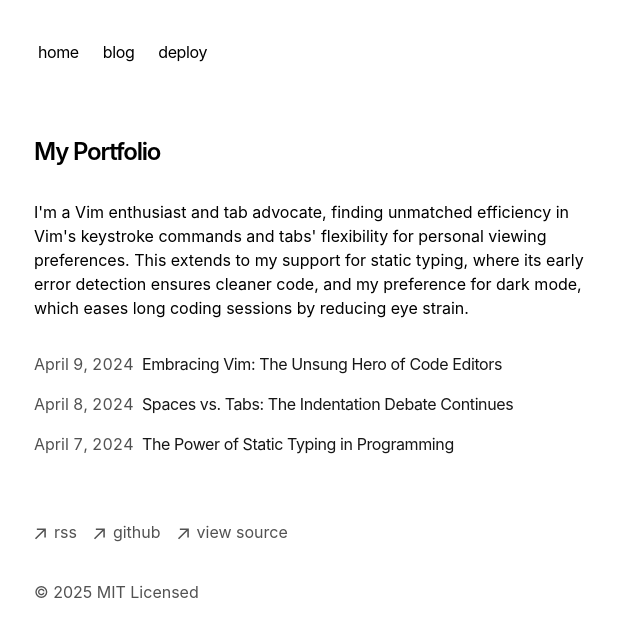
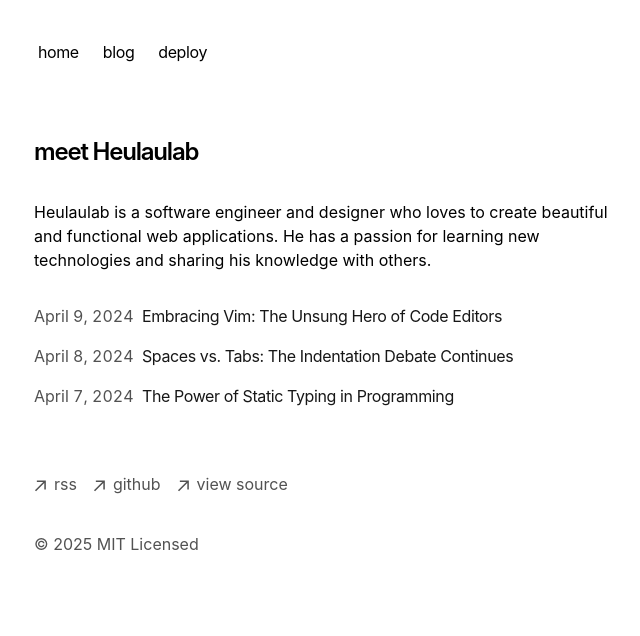
Before and after one commit to heulaulab-dev/heulaulab-landing, a Next.js app: page / in a window 1280 px wide. Shown: the top 636 px of the page, without its empty margins (318-958 px from the left). Built offline with nearby package versions, Linux system fonts and the light colour scheme.

Commit message:
Refactor page structure and update headings for consistency

```diff
--- a/app/blog/page.tsx
+++ b/app/blog/page.tsx
@@ -7,9 +7,9 @@ export const metadata = {
 
 export default function Page() {
   return (
-    <section>
-      <h1 className="font-semibold text-2xl mb-8 tracking-tighter">My Blog</h1>
-      <BlogPosts />
-    </section>
-  )
+		<section>
+			<h1 className='mb-8 font-semibold text-2xl tracking-tighter'>Blog</h1>
+			<BlogPosts />
+		</section>
+	);
 }
--- a/app/not-found.tsx
+++ b/app/not-found.tsx
@@ -1,10 +1,10 @@
 export default function NotFound() {
   return (
-    <section>
-      <h1 className="mb-8 text-2xl font-semibold tracking-tighter">
-        404 - Page Not Found
-      </h1>
-      <p className="mb-4">The page you are looking for does not exist.</p>
-    </section>
-  )
+		<section>
+			<h1 className='mb-8 font-semibold text-2xl tracking-tighter'>
+				404 - Page Not Found
+			</h1>
+			<p className='mb-4'>The page you are looking for does not exist.</p>
+		</section>
+	);
 }
--- a/app/page.tsx
+++ b/app/page.tsx
@@ -3,19 +3,17 @@ import { BlogPosts } from 'app/components/posts'
 export default function Page() {
   return (
 		<section>
-      <h1 className="mb-8 text-2xl font-semibold tracking-tighter">
-        My Portfolio
+			<h1 className='mb-8 font-semibold text-2xl tracking-tighter'>
+				meet Heulaulab
 			</h1>
-      <p className="mb-4">
-        {`I'm a Vim enthusiast and tab advocate, finding unmatched efficiency in
-        Vim's keystroke commands and tabs' flexibility for personal viewing
-        preferences. This extends to my support for static typing, where its
-        early error detection ensures cleaner code, and my preference for dark
-        mode, which eases long coding sessions by reducing eye strain.`}
+			<p className='mb-4'>
+				Heulaulab is a software engineer and designer who loves to create
+				beautiful and functional web applications. He has a passion for learning
+				new technologies and sharing his knowledge with others.
 			</p>
-      <div className="my-8">
+			<div className='my-8'>
 				<BlogPosts />
 			</div>
 		</section>
-  )
+	);
 }
```
Lines whose indentation alone changed are shown as unchanged.
